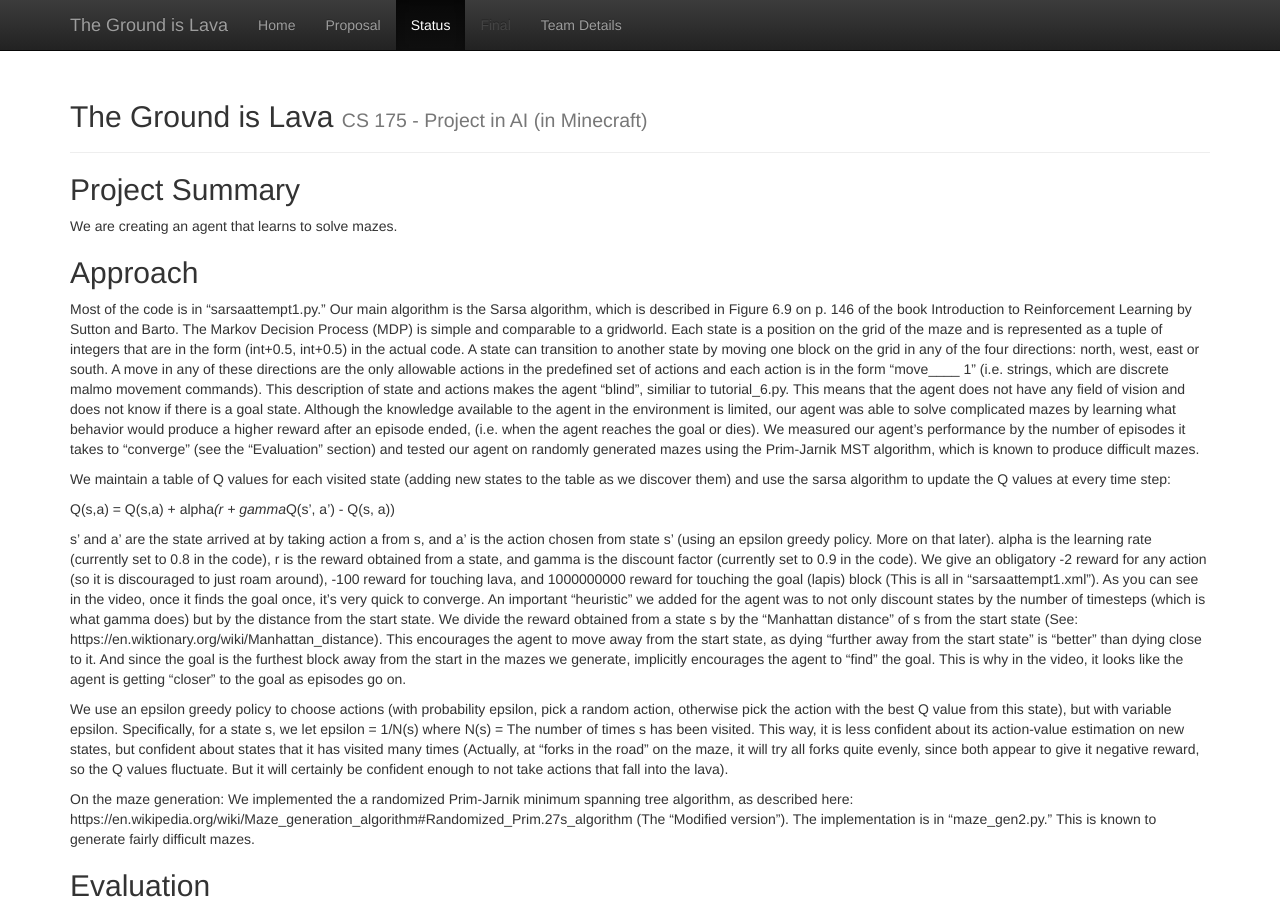
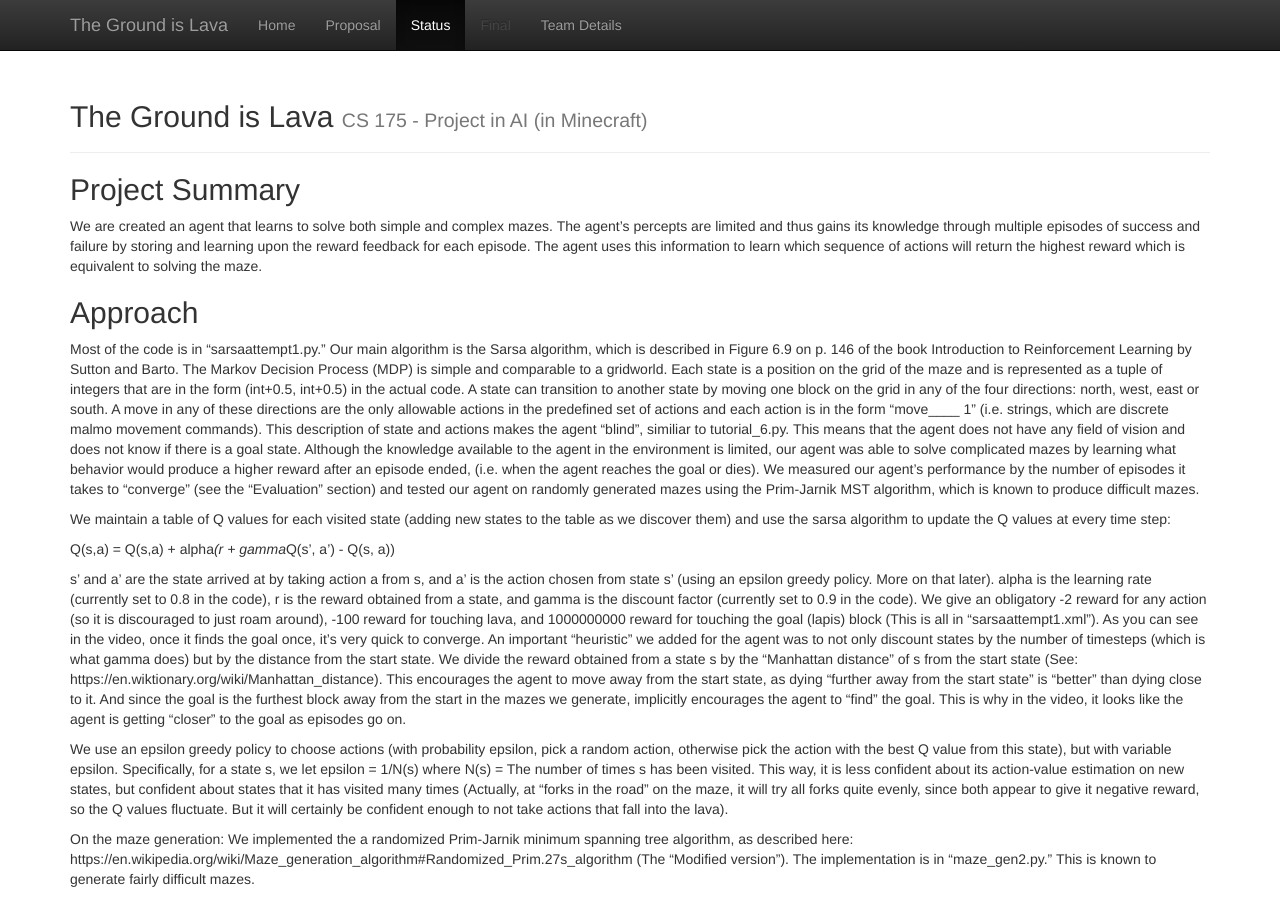
Before and after one commit to katmannn/The-Ground-is-Lava, a Jekyll site: the page built from docs/status.md, in a window 1280 px wide and 900 px high. Built offline with Jekyll 4.4.1, drawn with Linux system fonts in a browser that asks for light colours.

Commit message:
Update status.md

```diff
--- a/docs/status.md
+++ b/docs/status.md
@@ -3,7 +3,7 @@ layout: default
 title: Status
 ---
 ## Project Summary
-We are creating an agent that learns to solve mazes.
+We are created an agent that learns to solve both simple and complex mazes. The agent's percepts are limited and thus gains its knowledge through multiple episodes of success and failure by storing and learning upon the reward feedback for each episode. The agent uses this information to learn which sequence of actions will return the highest reward which is equivalent to solving the maze.
 
 ## Approach
 Most of the code is in "sarsaattempt1.py." Our main algorithm is the Sarsa algorithm, which is described in Figure 6.9 on p. 146 of the book Introduction to Reinforcement Learning by Sutton and Barto. The Markov Decision Process (MDP) is simple and comparable to a gridworld. Each state is a position on the grid of the maze and is represented as a tuple of integers that are in the form (int+0.5, int+0.5) in the actual code. A state can transition to another state by moving one block on the grid in any of the four directions: north, west, east or south. A move in any of these directions are the only allowable actions in the predefined set of actions and each action is in the form "move____ 1" (i.e. strings, which are discrete malmo movement commands). This description of state and actions makes the agent "blind", similiar to tutorial_6.py. This means that the agent does not have any field of vision and does not know if there is a goal state. Although the knowledge available to the agent in the environment is limited, our agent was able to solve complicated mazes by learning what behavior would produce a higher reward after an episode ended, (i.e. when the agent reaches the goal or dies). We measured our agent's performance by the number of episodes it takes to "converge" (see the "Evaluation" section) and tested our agent on randomly generated mazes using the Prim-Jarnik MST algorithm, which is known to produce difficult mazes.
```
